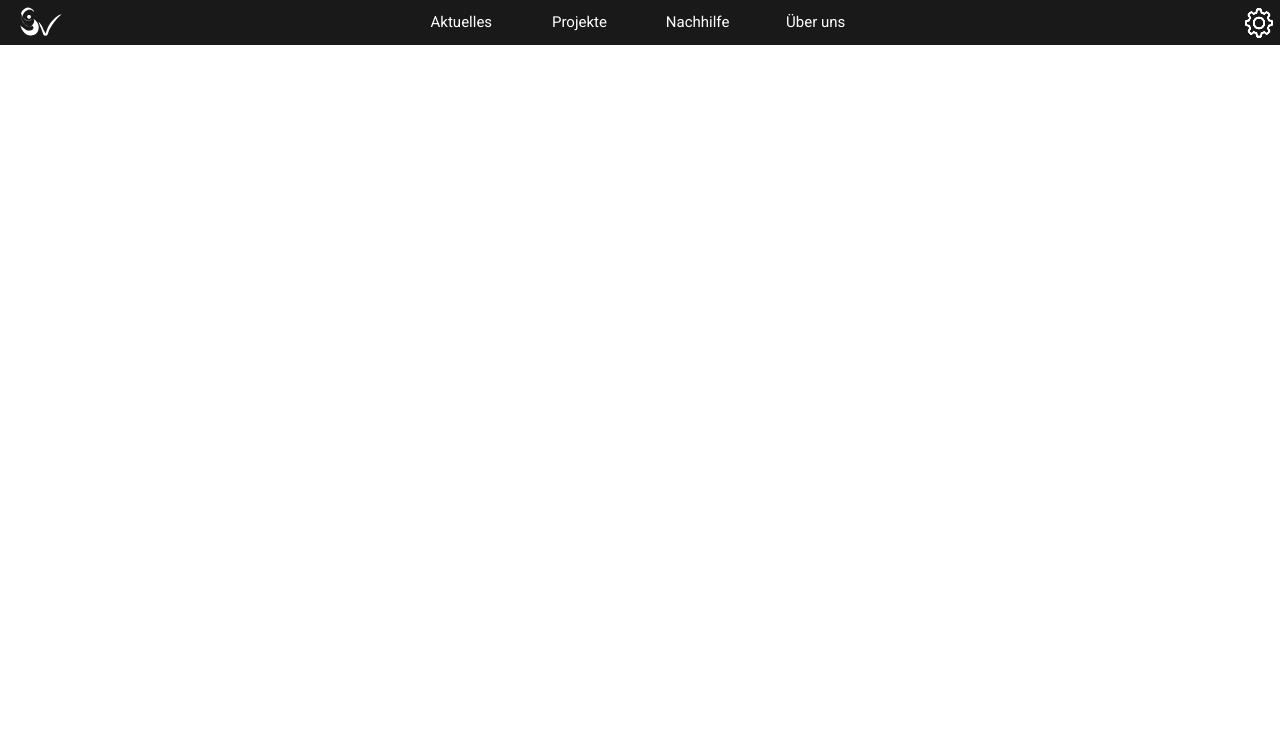
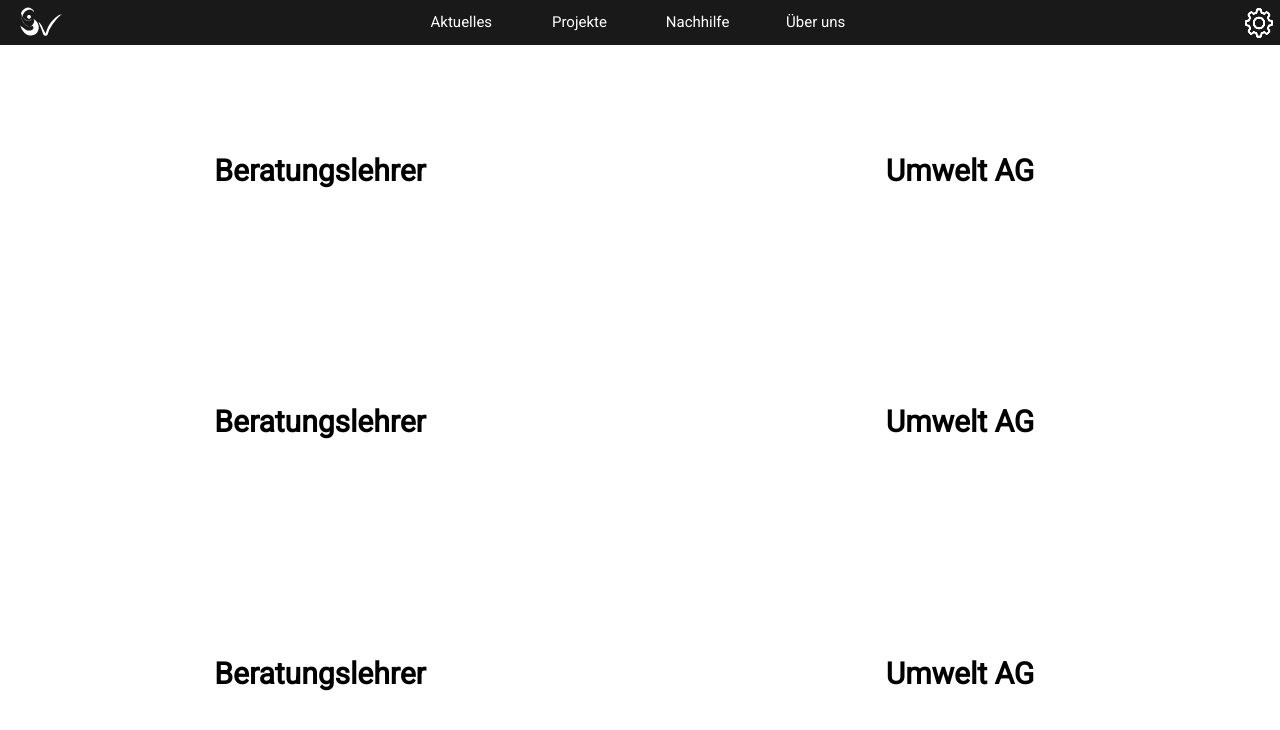
Before and after one commit to Morstis/Sv-Website, an Angular app: page / in a window 1280 px wide. Shown: the top 730 px of the page. Built offline with nearby package versions, Linux system fonts and the light colour scheme.

Commit message:
waypoint dynamisch gemacht(grade Anzahl)

```diff
--- a/src/app/_template/waypoint/waypoint.component.html
+++ b/src/app/_template/waypoint/waypoint.component.html
@@ -6,6 +6,6 @@
     [routerLink]="div.linkTo"
     [ngStyle]="{ padding: padding }"
   >
-    <span>{{ div.show }}</span>
+    <h1 class="centerHorizontal">{{ div.show }}</h1>
   </div>
 </div>
--- a/src/app/_template/waypoint/waypoint.component.scss
+++ b/src/app/_template/waypoint/waypoint.component.scss
@@ -2,14 +2,17 @@
   display: grid;
   grid-template-columns: 1fr 1fr;
   -ms-overflow-style: none;
-  height: calc(100vh - 64px);
+  height: calc(100vh - 3rem);
 
-  div {
+  .box {
     position: relative;
     -webkit-transition: 0.5s ease-in-out;
     -moz-transition: 0.5s ease-in-out;
     -o-transition: 0.5s ease-in-out;
     transition: 0.5s ease-in-out;
+    background-repeat: no-repeat;
+    background-size: cover;
+    background-position: center;
     &:hover {
       transform: scale(1.02);
       position: relative;
@@ -17,6 +20,7 @@
       box-shadow: 0px 8px 16px 0px rgba(10, 10, 10, 0.2);
       cursor: pointer;
     }
+
     h1 {
       margin-block-start: 0;
       margin-block-end: 0;
@@ -25,10 +29,4 @@
       color: black;
     }
   }
-
-  .box {
-    background-repeat: no-repeat;
-    background-size: cover;
-    background-position: center;
-  }
 }
--- a/src/app/app.component.html
+++ b/src/app/app.component.html
@@ -1,3 +1,4 @@
 <!--The content below is only a placeholder and can be replaced.-->
 <mors-header></mors-header>
+<mors-waypoint></mors-waypoint>
 <router-outlet></router-outlet>
--- a/src/app/app.component.ts
+++ b/src/app/app.component.ts
@@ -5,6 +5,4 @@ import { Component } from '@angular/core';
   templateUrl: './app.component.html',
   styleUrls: ['./app.component.scss']
 })
-export class AppComponent {
-  title = 'Sv Website';
-}
+export class AppComponent {}
--- a/src/styles.scss
+++ b/src/styles.scss
@@ -35,6 +35,15 @@ body {
 html {
   font-size: 125%;
 }
+
+.centerHorizontal {
+  margin: 0;
+  position: absolute;
+  top: 50%;
+  left: 50%;
+  -ms-transform: translate(-50%, -50%);
+  transform: translate(-50%, -50%);
+}
 // .info {
 //   position: absolute;
 //   right: 0;
```
Also changed, not shown: src/app/app.module.ts (+4 -9 lines).
